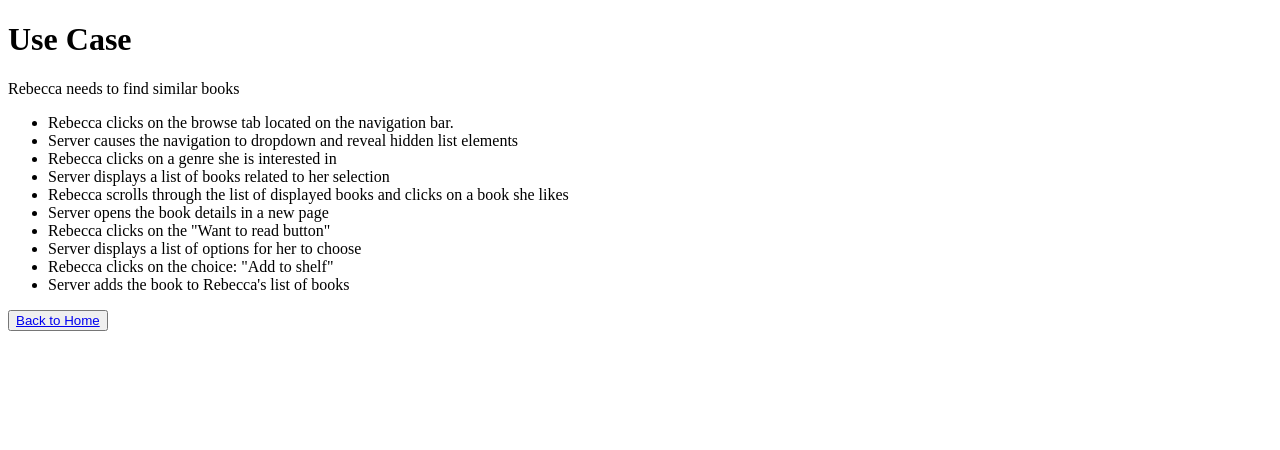
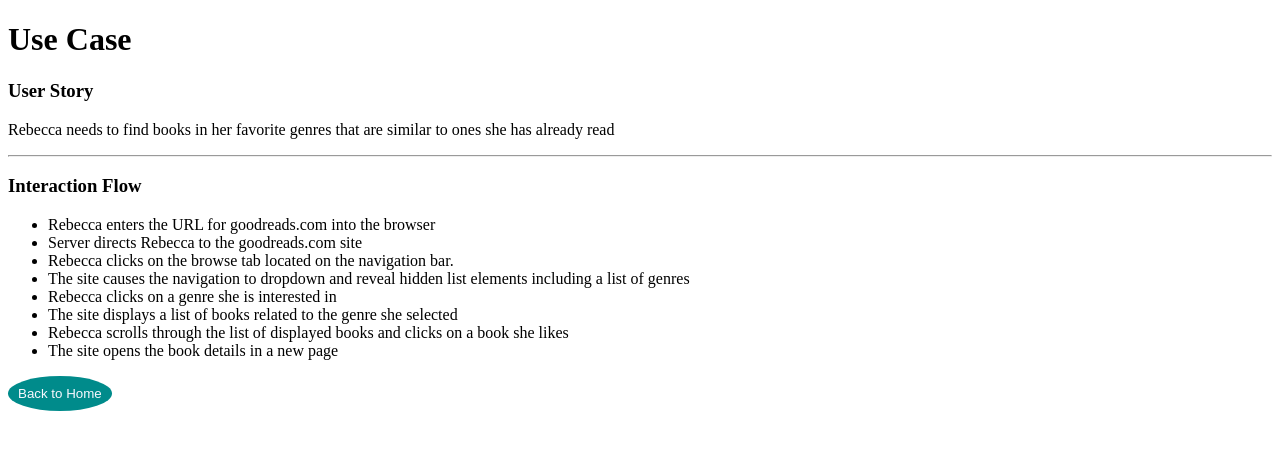
Before and after one commit to jisbell347/data-design, a PHP site: page /use-case.php in a window 1280 px wide. Shown: the top 450 px of the page. Run offline with PHP 8.4, Linux system fonts and the light colour scheme.

Commit message:
Changed interaction flow chart and added link to stylesheet

```diff
--- a/epic/use-case.php
+++ b/epic/use-case.php
@@ -3,22 +3,24 @@
 	<head>
 		<meta charset="UTF-8">
 		<title>Use Case</title>
+		<link rel="stylesheet" type="text/css" href="./css/styles.css"/>
 	</head>
 	<body>
 		<div>
 			<h1>Use Case</h1>
-			<p>Rebecca needs to find similar books</p>
+			<h3>User Story</h3>
+			<p>Rebecca needs to find books in her favorite genres that are similar to ones she has already read</p>
+			<hr />
+			<h3>Interaction Flow</h3>
 			<ul>
+				<li>Rebecca enters the URL for goodreads.com into the browser</li>
+				<li>Server directs Rebecca to the goodreads.com site</li>
 				<li>Rebecca clicks on the browse tab located on the navigation bar.</li>
-				<li>Server causes the navigation to dropdown and reveal hidden list elements</li>
+				<li>The site causes the navigation to dropdown and reveal hidden list elements including a list of genres</li>
 				<li>Rebecca clicks on a genre she is interested in</li>
-				<li>Server displays a list of books related to her selection</li>
+				<li>The site displays a list of books related to the genre she selected</li>
 				<li>Rebecca scrolls through the list of displayed books and clicks on a book she likes</li>
-				<li>Server opens the book details in a new page</li>
-				<li>Rebecca clicks on the "Want to read button"</li>
-				<li>Server displays a list of options for her to choose</li>
-				<li>Rebecca clicks on the choice: "Add to shelf"</li>
-				<li>Server adds the book to Rebecca's list of books</li>
+				<li>The site opens the book details in a new page</li>
 			</ul>
 		</div>
 		<div>
```
